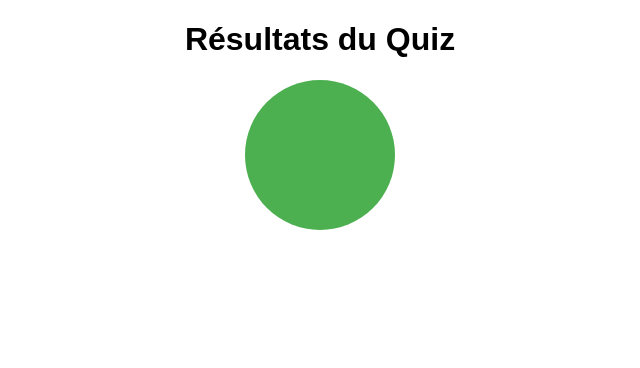
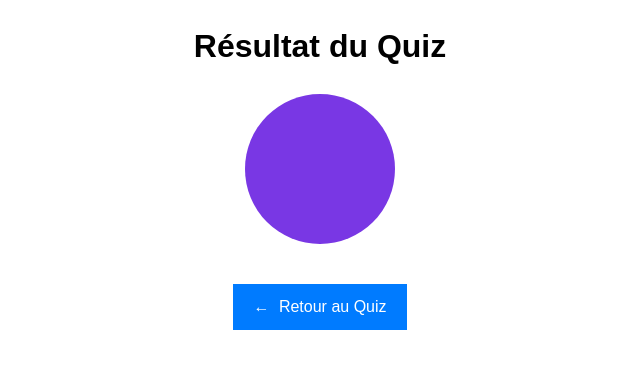
Before and after one commit to la-plume-educative/educ.web.site, a plain HTML site: page result.html in a window 1280 px wide. Shown: the whole page, without its empty margins (320-960 px from the left). Drawn offline with Linux system fonts and the light colour scheme.

Commit message:
Update result.html

```diff
--- a/result.html
+++ b/result.html
@@ -3,17 +3,18 @@
 <head>
     <meta charset="UTF-8">
     <meta name="viewport" content="width=device-width, initial-scale=1.0">
-    <title>Résultats du Quiz</title>
+    <title>Résultat du Quiz</title>
     <style>
         body {
             font-family: Arial, sans-serif;
             margin: 20px;
+            line-height: 1.6;
             text-align: center;
         }
         .score-circle {
             width: 150px;
             height: 150px;
-            background-color: #4CAF50;
+            background-color: #7937e4;
             color: white;
             border-radius: 50%;
             display: flex;
@@ -23,31 +24,52 @@
             margin: 20px auto;
         }
         .feedback {
+            margin-top: 20px;
+            font-size: 1em;
+            color: #d9534f;
             text-align: left;
             max-width: 800px;
             margin: 20px auto;
-            font-size: 1em;
-            color: #d9534f;
         }
         .feedback p {
             margin-bottom: 10px;
         }
+        .btn-back {
+            background-color: #007BFF;
+            color: white;
+            padding: 10px 20px;
+            border: none;
+            cursor: pointer;
+            margin-top: 20px;
+            text-decoration: none;
+            font-size: 1em;
+            display: inline-block;
+        }
+        .btn-back:hover {
+            background-color: #0056b3;
+        }
+        .btn-back i {
+            margin-right: 5px;
+        }
     </style>
 </head>
 <body>
-    <h1>Résultats du Quiz</h1>
+    <h1>Résultat du Quiz</h1>
     <div class="score-circle" id="score"></div>
     <div id="feedback" class="feedback"></div>
+    <a href="exercices.html" class="btn-back">
+        <i>←</i> Retour au Quiz
+    </a>
 
     <script>
-        // استرجاع النتيجة والتصحيحات من localStorage
+        // Récupérer les données du score et du feedback depuis le localStorage
         const score = localStorage.getItem("quizScore");
         const feedback = JSON.parse(localStorage.getItem("quizFeedback"));
 
-        // عرض النتيجة
+        // Afficher le score
         document.getElementById("score").textContent = score;
 
-        // عرض التصحيحات
+        // Afficher les feedbacks
         const feedbackElement = document.getElementById("feedback");
         feedbackElement.innerHTML = feedback.length
             ? feedback.map(f => `<p>${f}</p>`).join('')
```
